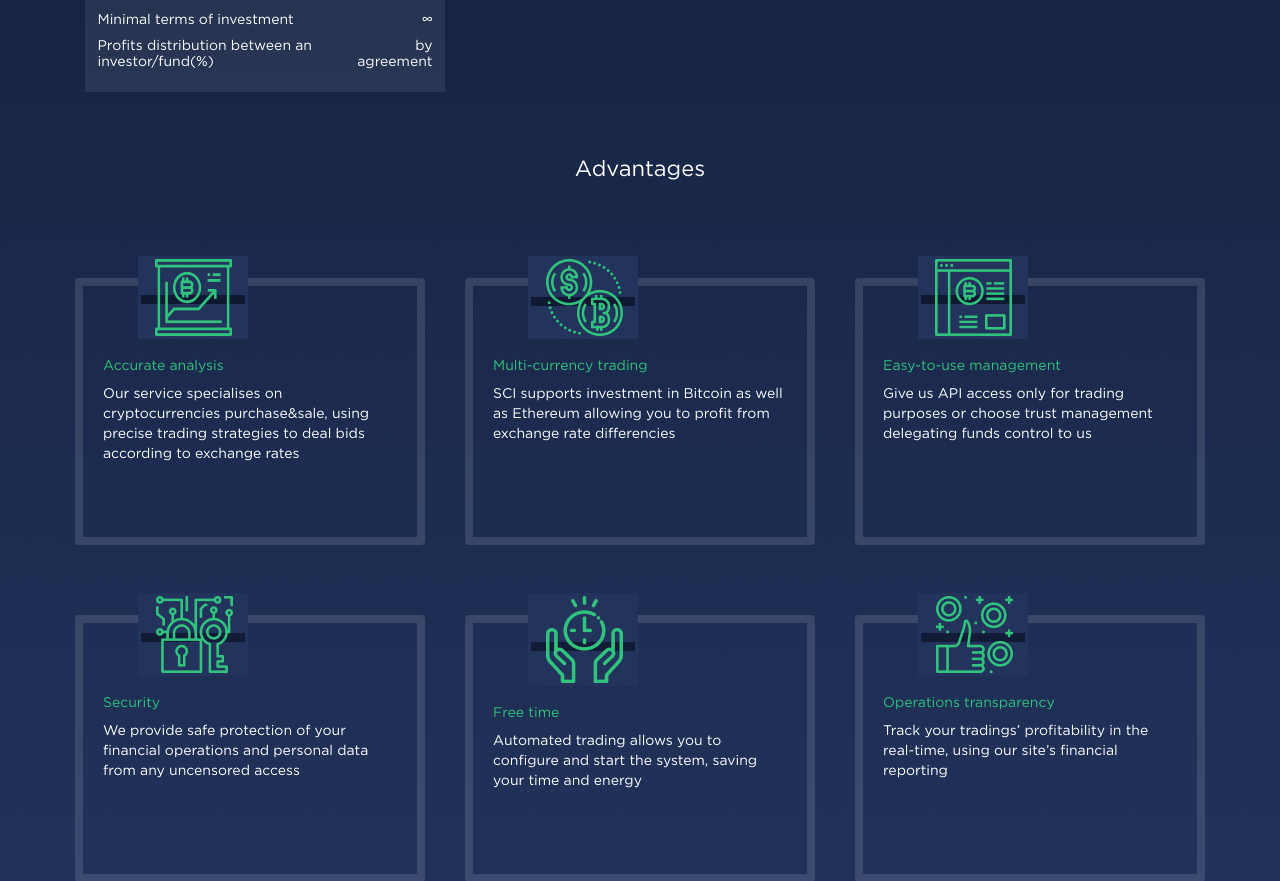
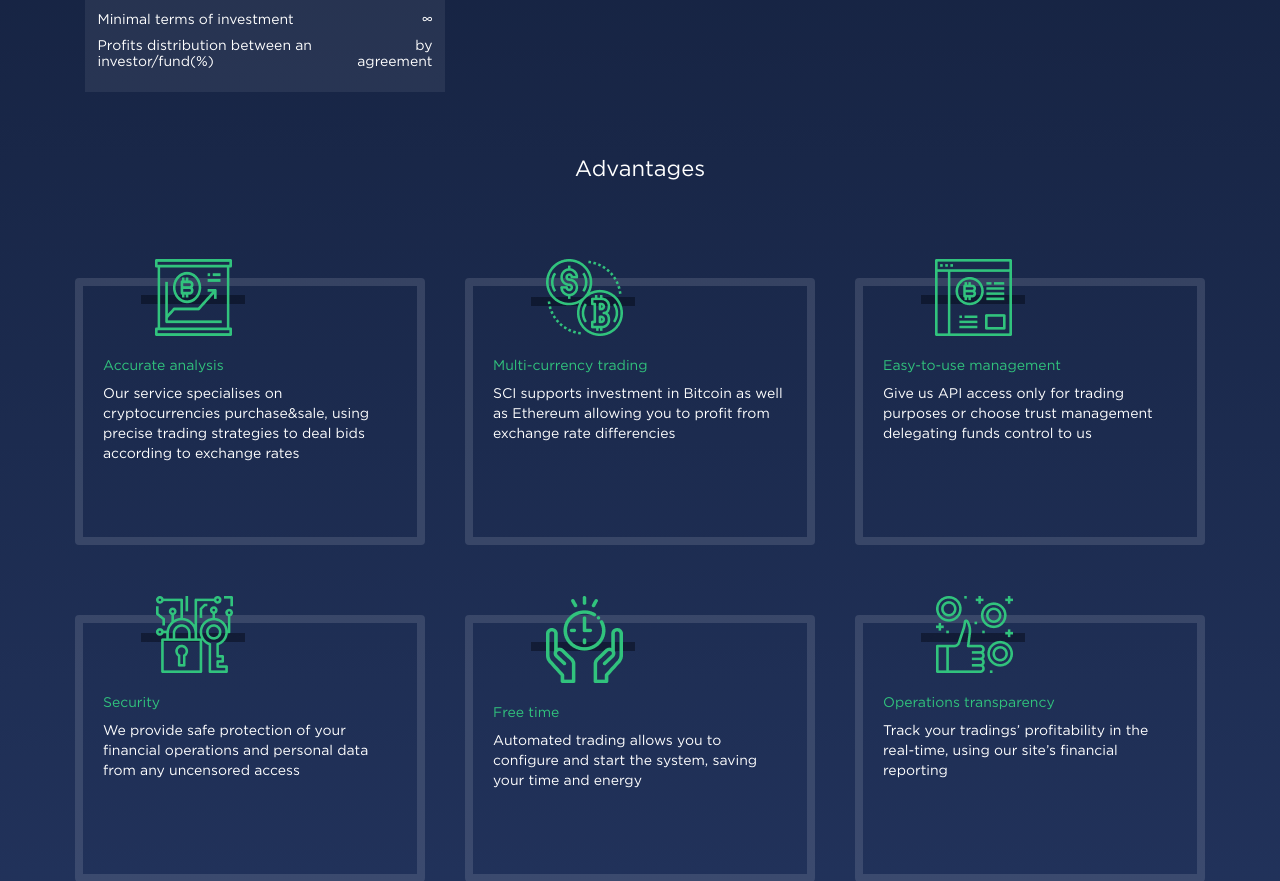
Before and after one commit to DKSGROUP/Crypto, a Yii app: template views/site/index.php in a window 1280 px wide. Shown: the part 1481-2362 px from the top of the page. Run offline with PHP 8.4 and a stand-in for Yii, Linux system fonts and the light colour scheme; the template is opened without the code that fills it, so the values that code supplies are empty; some libraries are stand-ins or nearby versions.

Commit message:
remove backround advantages

```diff
--- a/web/css/advanteges.css
+++ b/web/css/advanteges.css
@@ -1,6 +1,6 @@
 .imgg img{
-    background-color: #22335C;
     padding: 3px;
+
 }
 p{
     color: #ffffff ;
```
